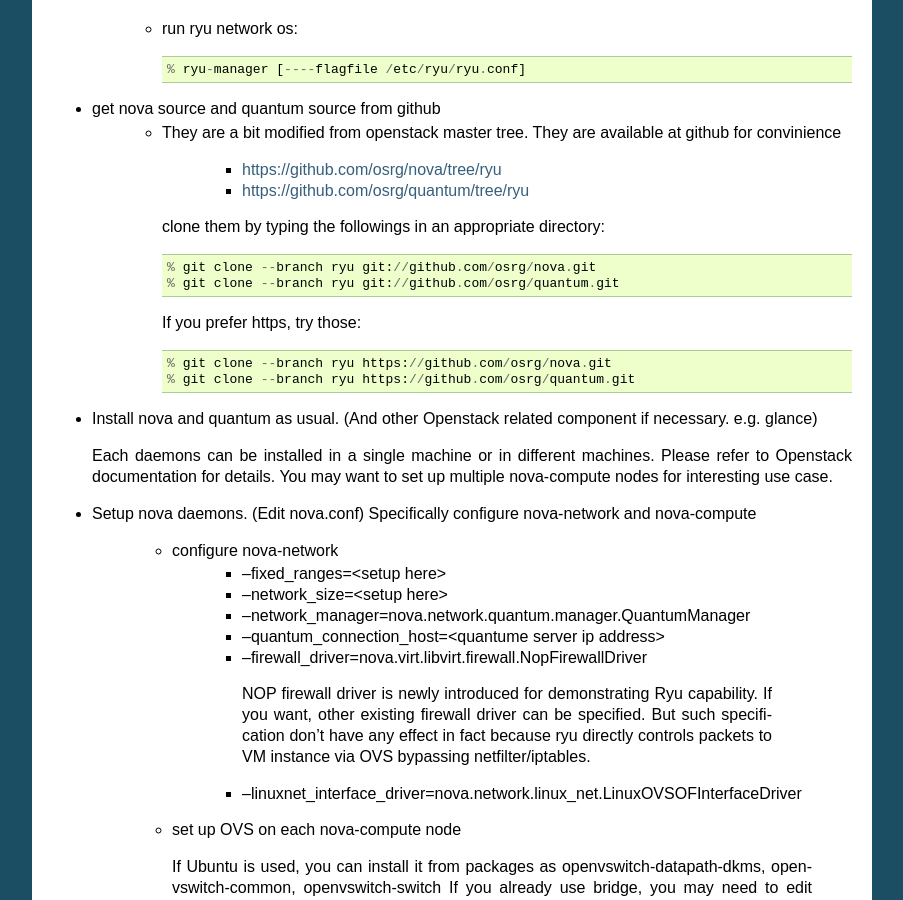
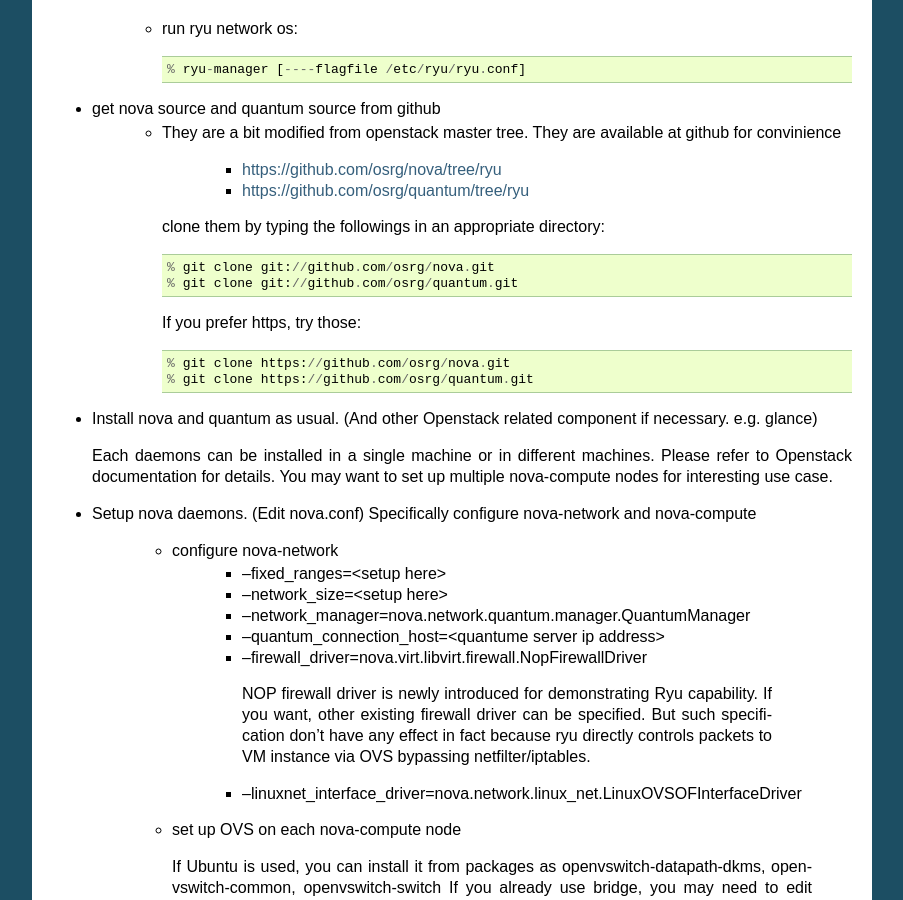
Before and after one commit to faucetsdn/ryu, a Sphinx documentation site: the page built from doc/source/using_with_openstack.rst, in a window 1280 px wide and 900 px high, scrolled down 2178 px. Shown: the whole window, without its empty margins (198-1101 px from the left). Built offline with Sphinx 7.4.7, drawn with Linux system fonts in a browser that asks for light colours.

Commit message:
doc: update osrg/nova, quantum repository
Updated the documentation to refer the repository as I updated the repos,
github.com/osrg/nova.git and github.com/osrg/quantum.git

Signed-off-by: Isaku Yamahata <yamahata@valinux.co.jp>
Signed-off-by: FUJITA Tomonori <fujita.tomonori@lab.ntt.co.jp>

```diff
--- a/doc/source/using_with_openstack.rst
+++ b/doc/source/using_with_openstack.rst
@@ -86,13 +86,13 @@
 
      clone them by typing the followings in an appropriate directory::
 
-      % git clone --branch ryu git://github.com/osrg/nova.git
-      % git clone --branch ryu git://github.com/osrg/quantum.git
+      % git clone git://github.com/osrg/nova.git
+      % git clone git://github.com/osrg/quantum.git
 
      If you prefer https, try those::
 
-      % git clone --branch ryu https://github.com/osrg/nova.git
-      % git clone --branch ryu https://github.com/osrg/quantum.git
+      % git clone https://github.com/osrg/nova.git
+      % git clone https://github.com/osrg/quantum.git
 
 
 * Install nova and quantum as usual.
@@ -242,7 +242,7 @@
   #. Download Ryu enabled DevStack from github
      ::
 
-     % git clone --branch ryu git://github.com/osrg/devstack.git
+     % git clone git://github.com/osrg/devstack.git
 
   #. Start the install
      ::
```
